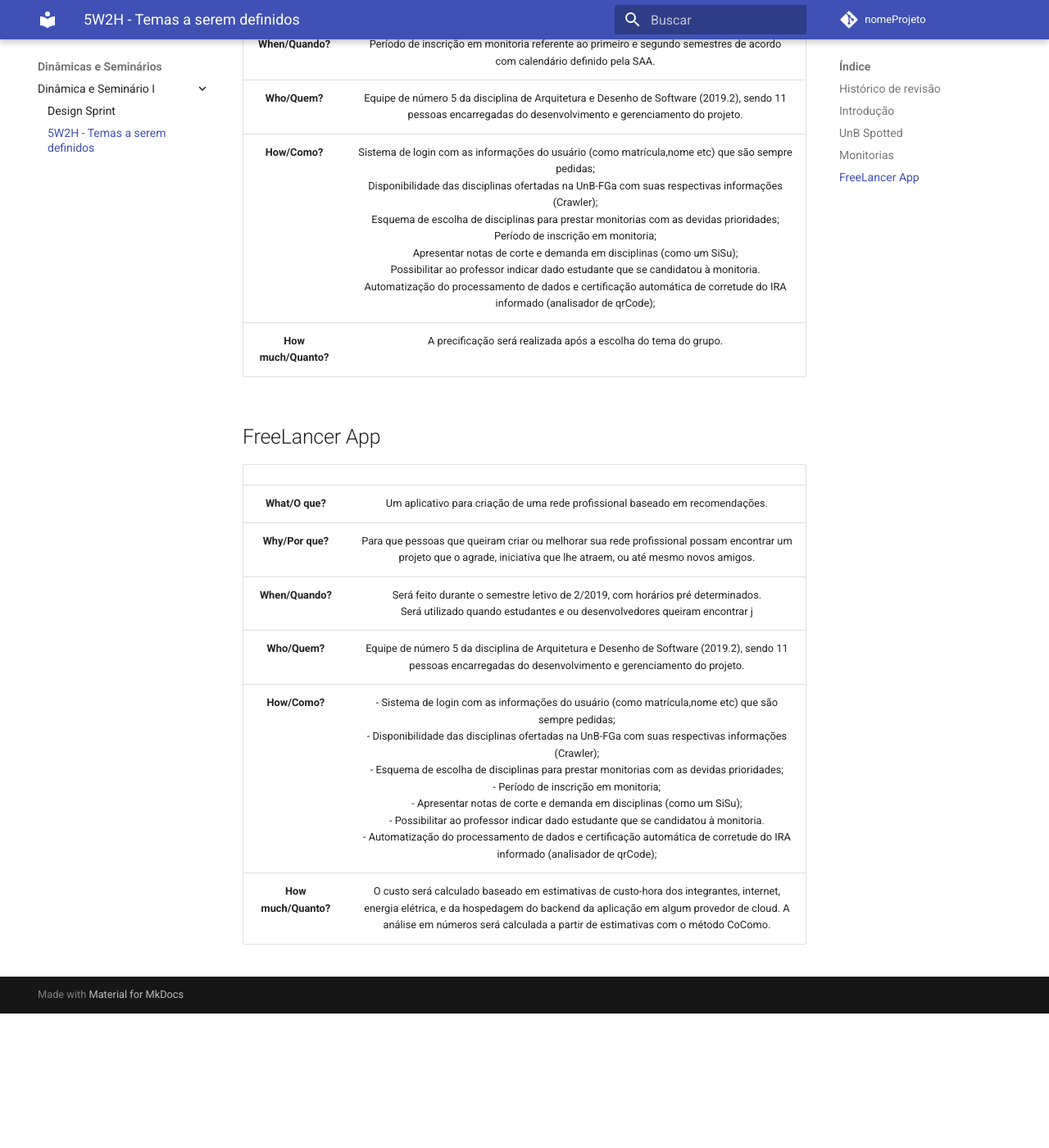
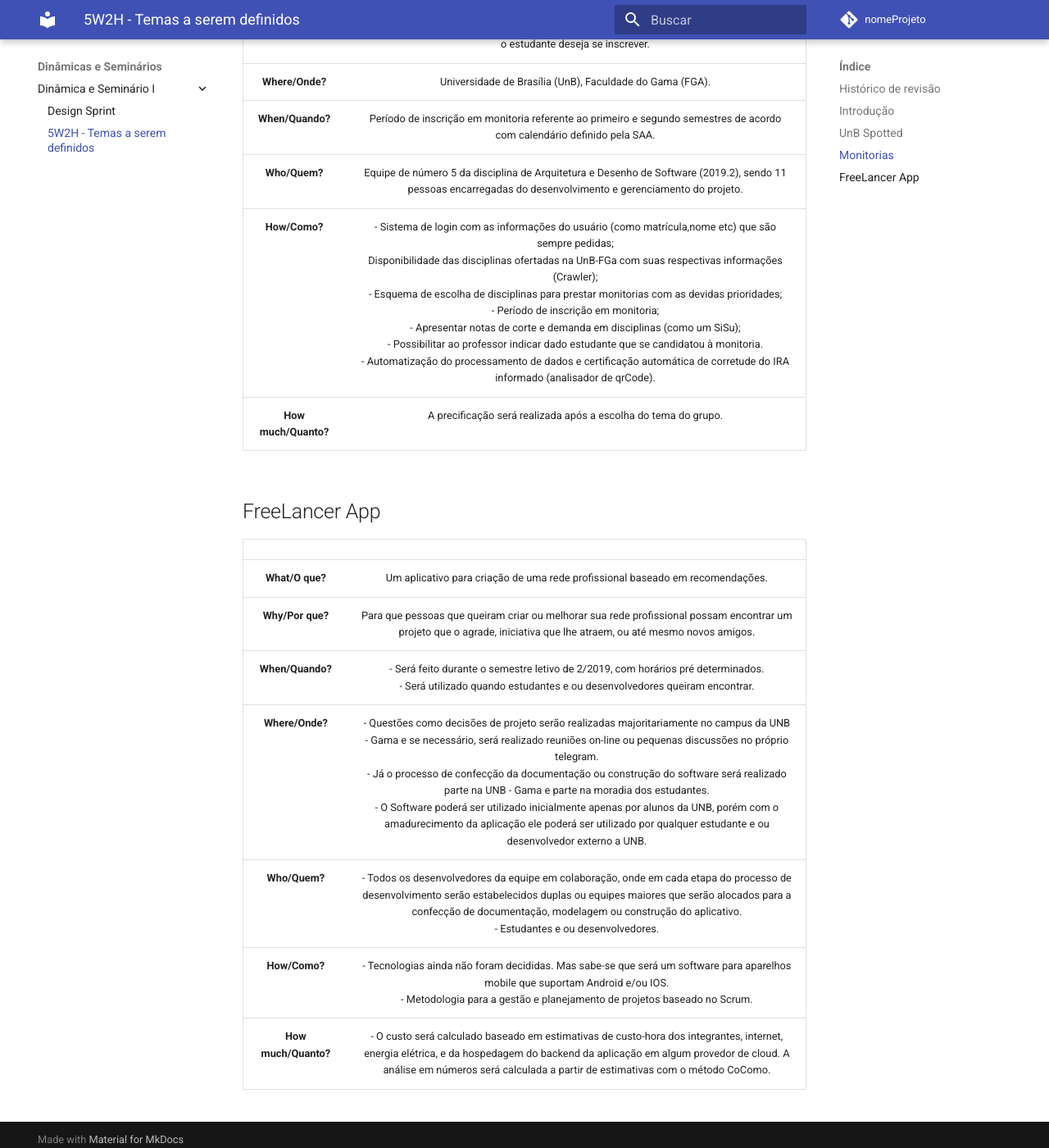
Before and after one commit to 2019-2-arquitetura-desenho/wiki, an MkDocs documentation site: the page built from docs/dinamica_seminario_I/5W2H.md, in a window 1280 px wide and 1400 px high, scrolled down 1873 px. Shown: the whole window at 82% size. Built offline with MkDocs 1.6.1 and Material for MkDocs 9.7.7, drawn with Linux system fonts in a browser that asks for light colours; comment, search, counter and statistics services are not loaded; before the commit the page ends 3109 px from its top, so only the background shows below that; some of the changed text lies outside the part shown.

Commit message:
Update and fix 5W2H content.

```diff
--- a/docs/dinamica_seminario_I/5W2H.md
+++ b/docs/dinamica_seminario_I/5W2H.md
@@ -1,11 +1,13 @@
-# 5W2H - Temas a serem definidos
+# 5W2H - Definição de temas
 
 ## Histórico de revisão
 
 | Data | Versão | Descrição | Autor(es)|
 |:----:|:------:|:---------:|:--------:|
-| 19/08/19 | 0.1 | Adição da introdução | Gustavo M Lima |
-| 19/08/19 | 0.2 | Adição dos 5W2H | Gustavo M Lima |
+| 19/08/19 | 0.1 | Adição de introdução e 5W2H da UnB Spotted | Gustavo Lima |
+| 19/08/19 | 0.2 | Adição de 5W2H do Freelancer App | Lucas Aguiar |
+| 19/08/19 | 0.3 | Adição do 5W2H da aplicação de monitorias | Ivan Diniz e Welison Regis |
+| 19/08/19 | 0.4 | Correção de cabeçalho e dados incorretos | Welison Regis |
 
 ## Introdução
 
@@ -13,37 +15,38 @@
 
 
 ## UnB Spotted
-| ||
+| | |
 |:---:|:---:|
 | **What/O que?** | O UnB spotted é um sistema no estilo de “correio elegante” onde os usuários mandam declarações e recebem declarações de outras pessoas. |
 | **Why/Por que?** | A UnB é bastante ativa nesses tipos de atividade, um novo sistema com algumas facilidades teria um público alvo ativo.|
-| **Where/Onde?** | Universidade de Brasília (UnB) |
-| **When/Quando?** | O sistema ficaria no ar quase que todo o tempo, com expectativa de funcionamento e interação diária |
-| **Who/Quem?** | Usuário interessados em enviar *spotteds*¹ para outros usuários e usuário que desejam verificas os *spotteds*¹ postados|
-| **How/Como?** | Para que o sistema funcione corretamente é necessário a interação dos usuários nas publicações, que consiste em: <br> Um usuário se loga na plataforma e envia uma publicação com uma foto de uma pessoa e um texto contendo sua declaração. <br> As fotos serão publicadas em uma timeline no estilo de um blog, para todos os usuários terem acesso. <br> Para evitar conteúdo sensível as publicações seriam analisadas, assim como no sistema que existe hoje nas redes sociais. <br> O usuário que deseja verificar se recebeu um “spotted”, além de poder acessar a timeline teria a possibilidade de enviar sua foto, e o sistema faria um reconhecimento fácil com todas as fotos armazenadas mostrando as que seu rosto aparece |
-| **How much/Quanto?** | O preço não se pode ter certesza, ele serábaseado no desempenho da equipe  |
+| **Where/Onde?** | Universidade de Brasília (UnB). |
+| **When/Quando?** | O sistema ficaria no ar quase que todo o tempo, com expectativa de funcionamento e interação diária. |
+| **Who/Quem?** | Usuário interessados em enviar spotted¹ para outros usuários e usuário que desejam verificar os spotted postados. |
+| **How/Como?** | Para que o sistema funcione corretamente é necessário a interação dos usuários nas publicações, que consiste em: <br> - Um usuário se loga na plataforma e envia uma publicação com uma foto de uma pessoa e um texto contendo sua declaração. <br> - As fotos serão publicadas em uma timeline no estilo de um blog, para todos os usuários terem acesso. <br> - Para evitar conteúdo sensível as publicações seriam analisadas, assim como no sistema que existe hoje nas redes sociais. <br> - O usuário que deseja verificar se recebeu um “spotted”, além de poder acessar a timeline teria a possibilidade de enviar sua foto, e o sistema faria um reconhecimento fácil com todas as fotos armazenadas mostrando as que seu rosto aparece |
+| **How much/Quanto?** | A precificação será realizada após a escolha do tema do grupo. |
 
-!!! info "Conceito de *Spotted*"
+!!! info "Conceito de Spotted"
     - Nome que se tornou popular para publicação de pessoas consistindo em foto de outra pessoa contendo uma texto, que geralmente é uma declaração.
     - Esse tipo de publicacação geralmente é ultilizada para chamar a atenção alguem que você deseja conversar e conhecer melhor, e dificilmente é acompanhada do nome dos envolvidos.
 
 ## Monitorias
-| ||
+| | |
 |:---:|:---:|
 | **What/O que?** | Aplicação de gerenciamento das inscrições em monitorias de disciplinas da graduação realizadas no início do semestre letivo. |
 | **Why/Por que?** | Todos os semestres a UnB realiza um processo seletivo para monitoria, porém, ainda não há um processo bem estruturado. Na UnB-FGa, a seleção é realizada por formulário google que não possui muitas opções nem muita interatividade com o usuário, e fora isso, o processo seletivo tem uma razoável demora na divulgação do formulário e do resultado. Outro ponto que incomoda é o fato de ser necessário preencher a mesma informação todas as vezes que o estudante deseja se inscrever. |
 | **Where/Onde?** | Universidade de Brasília (UnB), Faculdade do Gama (FGA). |
 | **When/Quando?** | Período de inscrição em monitoria referente ao primeiro e segundo semestres de acordo com calendário definido pela SAA. |
 | **Who/Quem?** | Equipe de número 5 da disciplina de Arquitetura e Desenho de Software (2019.2), sendo 11 pessoas encarregadas do desenvolvimento e gerenciamento do projeto. |
-| **How/Como?** | Sistema de login com as informações do usuário (como matrícula,nome etc) que são sempre pedidas;<br> Disponibilidade das disciplinas ofertadas na UnB-FGa com suas respectivas informações (Crawler); <br> Esquema de escolha de disciplinas para prestar monitorias com as devidas prioridades; <br> Período de inscrição em monitoria; <br> Apresentar notas de corte e demanda em disciplinas (como um SiSu); <br> Possibilitar ao professor indicar dado estudante que se candidatou à monitoria. <br> Automatização do processamento de dados e certificação automática de corretude do IRA informado (analisador de qrCode); |
+| **How/Como?** | - Sistema de login com as informações do usuário (como matrícula,nome etc) que são sempre pedidas;<br> Disponibilidade das disciplinas ofertadas na UnB-FGa com suas respectivas informações (Crawler); <br> - Esquema de escolha de disciplinas para prestar monitorias com as devidas prioridades; <br> - Período de inscrição em monitoria; <br> - Apresentar notas de corte e demanda em disciplinas (como um SiSu); <br> - Possibilitar ao professor indicar dado estudante que se candidatou à monitoria. <br> - Automatização do processamento de dados e certificação automática de corretude do IRA informado (analisador de qrCode). |
 | **How much/Quanto?** | A precificação será realizada após a escolha do tema do grupo. |
 
 ## FreeLancer App
-| ||
+| | |
 |:---:|:---:|
 | **What/O que?** | Um aplicativo para criação de uma rede profissional baseado em recomendações. |
 | **Why/Por que?** | Para que pessoas que queiram criar ou melhorar sua rede profissional possam encontrar um projeto que o agrade, iniciativa que lhe atraem, ou até mesmo novos amigos.|
-| **When/Quando?** | Será feito durante o semestre letivo de 2/2019, com horários pré determinados. <br> Será utilizado quando estudantes e ou desenvolvedores queiram encontrar j| **Where/Onde?** | Questões como decisões de projeto serão realizadas majoritariamente no campus da UNB - Gama e se necessário, será realizado reuniões on-line ou pequenas discussões no próprio telegram. <br> Já o processo de confecção da documentação ou construção do software será realizado parte na UNB - Gama e parte na moradia dos estudantes. <br> O Software poderá ser utilizado inicialmente apenas por alunos da UNB, porém com o amadurecimento da aplicação ele poderá ser utilizado por qualquer estudante e ou desenvolvedor externo a UNB. |
-| **Who/Quem?** | Equipe de número 5 da disciplina de Arquitetura e Desenho de Software (2019.2), sendo 11 pessoas encarregadas do desenvolvimento e gerenciamento do projeto. |
-| **How/Como?** | - Sistema de login com as informações do usuário (como matrícula,nome etc) que são sempre pedidas;<br> - Disponibilidade das disciplinas ofertadas na UnB-FGa com suas respectivas informações (Crawler); <br> - Esquema de escolha de disciplinas para prestar monitorias com as devidas prioridades; <br> - Período de inscrição em monitoria; <br> - Apresentar notas de corte e demanda em disciplinas (como um SiSu); <br> - Possibilitar ao professor indicar dado estudante que se candidatou à monitoria. <br> - Automatização do processamento de dados e certificação automática de corretude do IRA informado (analisador de qrCode); |
-| **How much/Quanto?** | O custo será calculado baseado em estimativas de custo-hora dos integrantes, internet, energia elétrica, e da hospedagem do backend da aplicação em algum provedor de cloud. A análise em números será calculada a partir de estimativas com o método CoComo. |
+| **When/Quando?** | - Será feito durante o semestre letivo de 2/2019, com horários pré determinados. <br> - Será utilizado quando estudantes e ou desenvolvedores queiram encontrar.
+| **Where/Onde?** | - Questões como decisões de projeto serão realizadas majoritariamente no campus da UNB - Gama e se necessário, será realizado reuniões on-line ou pequenas discussões no próprio telegram. <br> - Já o processo de confecção da documentação ou construção do software será realizado parte na UNB - Gama e parte na moradia dos estudantes. <br> - O Software poderá ser utilizado inicialmente apenas por alunos da UNB, porém com o amadurecimento da aplicação ele poderá ser utilizado por qualquer estudante e ou desenvolvedor externo a UNB. |
+| **Who/Quem?** | - Todos os desenvolvedores da equipe em colaboração, onde em cada etapa do processo de desenvolvimento serão estabelecidos duplas ou equipes maiores que serão alocados para a confecção de documentação, modelagem ou construção do aplicativo. <br> - Estudantes e ou desenvolvedores. |
+| **How/Como?** | - Tecnologias ainda não foram decididas. Mas sabe-se que será um software para aparelhos mobile que suportam Android e/ou IOS. <br> - Metodologia para a gestão e planejamento de projetos baseado no Scrum. |
+| **How much/Quanto?** | - O custo será calculado baseado em estimativas de custo-hora dos integrantes, internet, energia elétrica, e da hospedagem do backend da aplicação em algum provedor de cloud. A análise em números será calculada a partir de estimativas com o método CoComo. |
```
